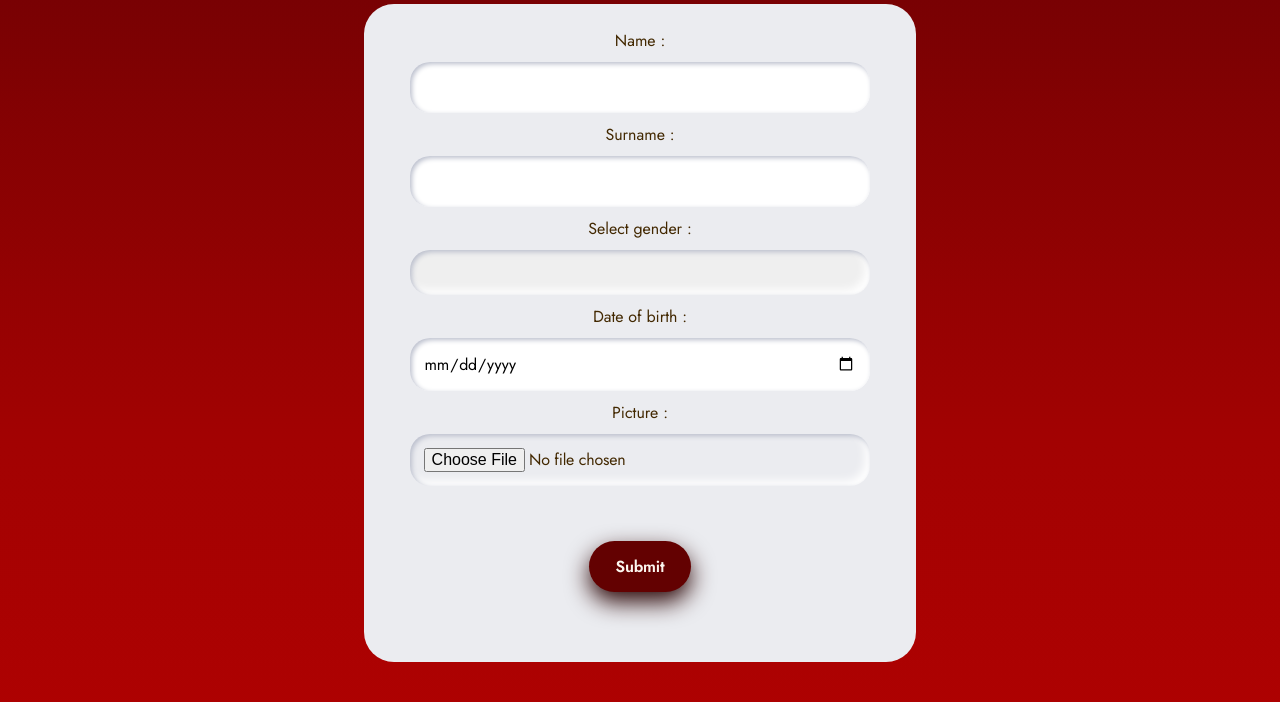
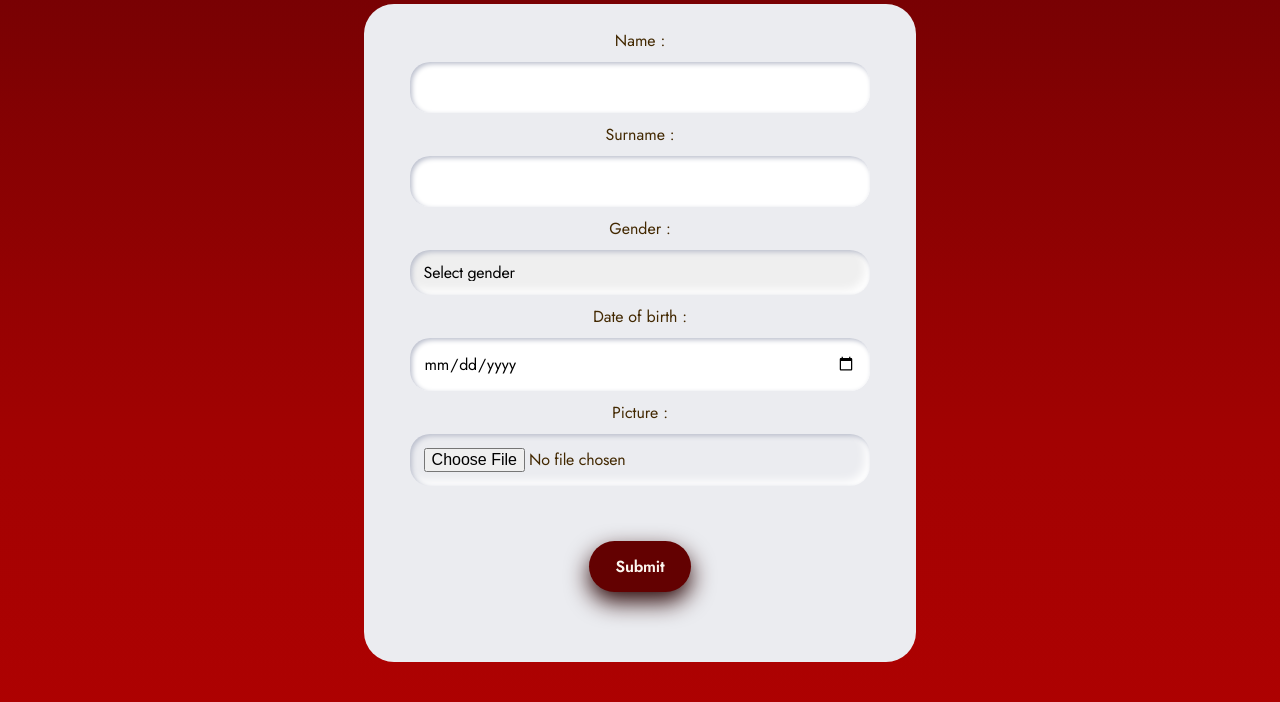
Before and after one commit to chloec68/MVC_CINEMA, a PHP site: page /index.php?action=addActorForm in a window 1280 px wide. Shown: the part 1117-1819 px from the top of the page. Run offline with PHP 8.4, Linux system fonts and the light colour scheme; some web fonts are replaced.

Commit message:
add minor changes

```diff
--- a/view/actor/addActorForm.php
+++ b/view/actor/addActorForm.php
@@ -6,10 +6,10 @@
     <input type="text" name="personName" id="personName" required><br>
     <label for="newActor">Surname : </label>
     <input type="text" name="personSurname" id="personSurname"><br>
-    <label for="newActor">Select gender : </label>
+    <label for="newActor">Gender : </label>
     <!-- <input type="text" name="gender" id="gender" required><br>  -->
     <select id="gender" name="gender">
-        <option value="">&nbsp;</option>
+        <option value="">Select gender</option>
         <option value="male">Male</option>
         <option value="female">Female</option>
     </select><br>
--- a/view/director/addDirectorForm.php
+++ b/view/director/addDirectorForm.php
@@ -6,10 +6,10 @@
     <input type="text" name="personName" id="personName" required><br>
     <label for="surname">Surname : </label>
     <input type="text" name="personSurname" id="personSurname"><br>
-    <label for="gender">Select gender : </label>
+    <label for="gender">Gender : </label>
     <!-- <input type="text" name="gender" id="gender" required><br>  -->
     <select id="gender" name="gender">
-        <option value="">&nbsp;</option>
+        <option value="">Select gender</option>
         <option value="male">Male</option>
         <option value="female">Female</option>
     </select><br>
--- a/view/film/addCastingForm.php
+++ b/view/film/addCastingForm.php
@@ -16,7 +16,7 @@ $id = $_GET['id'];
         ?>
         </select>
 
-        <label for="role">Create role : </label>
+        <label for="role">As (role) : </label>
         <input type="text" name="roleName" id="roleName"><br>
         <br>
         <input type="submit" name="submit" value="Submit" id="submit">
```
